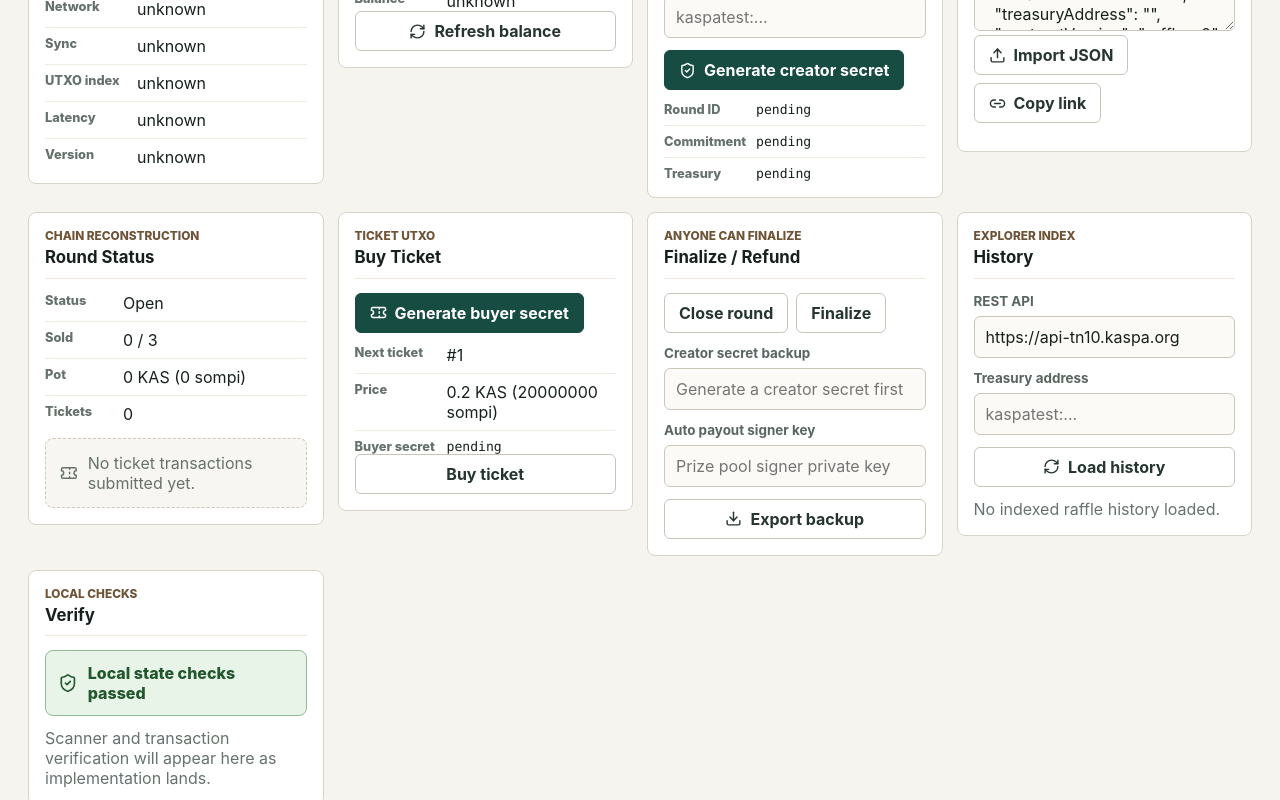
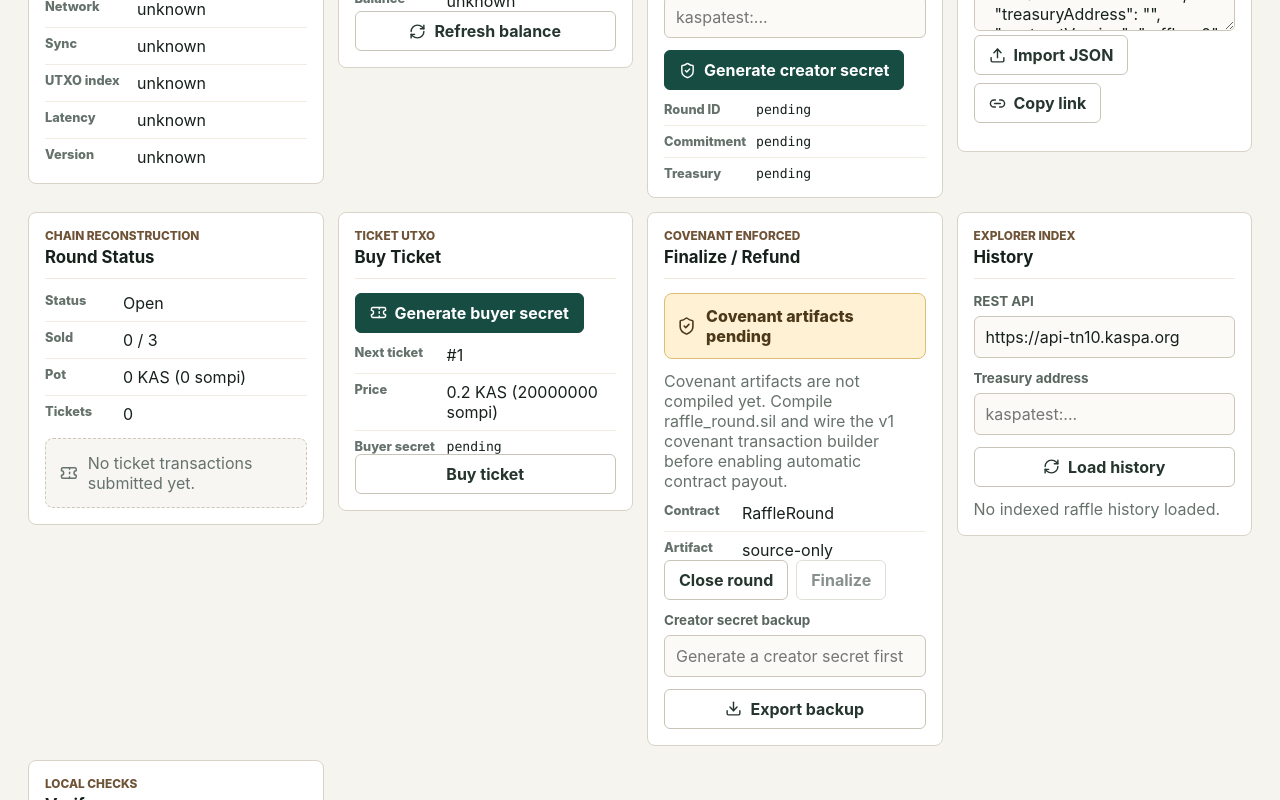
Before and after one commit to agang0311/kaswin, a React (Vite) app: page / in a window 1280 px wide. Shown: the part 474-1274 px from the top of the page. Built offline with nearby package versions, Linux system fonts and the light colour scheme.

Commit message:
Switch finalize path to covenant artifacts

```diff
--- a/src/app/App.tsx
+++ b/src/app/App.tsx
@@ -11,6 +11,7 @@ import {
   Ticket,
   Upload
 } from "lucide-react";
+import { assertRaffleCovenantReady, getRaffleCovenantStatus } from "../kaspa/covenant";
 import { loadRaffleHistory, type RaffleHistoryRound } from "../kaspa/history";
 import {
   connectBrowserRpc,
@@ -72,8 +73,7 @@ export function App() {
   const [chainMessage, setChainMessage] = useState("");
   const [chainError, setChainError] = useState("");
   const [isBuying, setIsBuying] = useState(false);
-  const [payoutPrivateKeyInput, setPayoutPrivateKeyInput] = useState("");
-  const [isPayingOut, setIsPayingOut] = useState(false);
+  const [isFinalizing, setIsFinalizing] = useState(false);
   const [historyApiBase, setHistoryApiBase] = useState("https://api-tn10.kaspa.org");
   const [historyAddress, setHistoryAddress] = useState("");
   const [historyRounds, setHistoryRounds] = useState<RaffleHistoryRound[]>([]);
@@ -81,7 +81,8 @@ export function App() {
   const [historyMessage, setHistoryMessage] = useState("");
   const [isLoadingHistory, setIsLoadingHistory] = useState(false);
   const isBuyingRef = useRef(false);
-  const isPayingOutRef = useRef(false);
+  const isFinalizingRef = useRef(false);
+  const covenantStatus = useMemo(() => getRaffleCovenantStatus(), []);
 
   const round = useMemo<RoundState>(() => {
     const ticketPrice = BigInt(metadata.ticketPrice || "0");
@@ -173,7 +174,6 @@ export function App() {
     setCreatorSecret(secret);
     setTickets([]);
     setFinalized(undefined);
-    setPayoutPrivateKeyInput("");
     setChainMessage("");
     setChainError("");
     setMetadata((current) => ({
@@ -279,12 +279,12 @@ export function App() {
     setChainError("");
     setChainMessage("");
 
-    if (isPayingOutRef.current) {
+    if (isFinalizingRef.current) {
       return;
     }
 
-    isPayingOutRef.current = true;
-    setIsPayingOut(true);
+    isFinalizingRef.current = true;
+    setIsFinalizing(true);
 
     try {
       if (finalized?.payoutTxId) {
@@ -292,13 +292,7 @@ export function App() {
         return;
       }
 
-      if (!rpcConnectionRef.current) {
-        throw new Error("Connect to a Kaspa wRPC node first.");
-      }
-
-      if (!payoutPrivateKeyInput.trim()) {
-        throw new Error("Prize pool signer key is required for automatic payout.");
-      }
+      assertRaffleCovenantReady();
 
       if (!creatorSecret) {
         throw new Error("Creator secret is required to finalize this round.");
@@ -316,6 +310,10 @@ export function App() {
 
       if (round.potAmount <= 0n) {
         throw new Error("Prize amount must be greater than zero.");
+      }
+
+      if (!rpcConnectionRef.current) {
+        throw new Error("Connect to a Kaspa wRPC node first.");
       }
 
       const randomSeed = await sha256Hex(`${creatorSecret}:${tickets.map((ticket) => ticket.buyerCommitment).join(":")}`);
@@ -341,39 +339,14 @@ export function App() {
         throw new Error("Set a ticket treasury address for this round.");
       }
 
-      const payoutWallet = await importBrowserTestWallet(payoutPrivateKeyInput, metadata.network || networkId);
-
-      if (payoutWallet.address !== treasuryAddress) {
-        throw new Error("Prize pool signer does not match the round treasury address.");
-      }
-
-      const payment = await sendKaspaPayment({
-        connection: rpcConnectionRef.current,
-        wallet: payoutWallet,
-        toAddress: nextFinalized.winnerAddress,
-        amountSompi: round.potAmount,
-        payload: encodePayload({
-          app: "kaspa-raffle-static",
-          type: "payout",
-          version: metadata.version,
-          roundId: metadata.roundId,
-          winnerTicketId: nextFinalized.winnerTicketId,
-          winnerAddress: nextFinalized.winnerAddress,
-          randomSeed: nextFinalized.randomSeed,
-          amount: round.potAmount.toString(),
-          createdAt: new Date().toISOString()
-        })
-      });
-      const txId = payment.txIds[payment.txIds.length - 1] ?? "";
-      const paidFinalized = { ...nextFinalized, payoutTxId: txId };
-
-      setFinalized(paidFinalized);
-      setChainMessage(`Winner #${paidFinalized.winnerTicketId} paid automatically: ${txId}`);
+      void treasuryAddress;
+      void nextFinalized;
+      throw new Error("Covenant finalize transaction builder is not wired yet.");
     } catch (error) {
-      setChainError(errorMessage(error, "Unable to finalize and pay prize."));
+      setChainError(errorMessage(error, "Unable to finalize covenant round."));
     } finally {
-      isPayingOutRef.current = false;
-      setIsPayingOut(false);
+      isFinalizingRef.current = false;
+      setIsFinalizing(false);
     }
   }
 
@@ -663,7 +636,22 @@ export function App() {
           </button>
         </Panel>
 
-        <Panel title="Finalize / Refund" eyebrow="Anyone can finalize">
+        <Panel title="Finalize / Refund" eyebrow="Covenant enforced">
+          <div className={covenantStatus.enabled ? "verify-box ok" : "verify-box"}>
+            <ShieldCheck size={20} />
+            <span>{covenantStatus.enabled ? "Covenant artifacts loaded" : "Covenant artifacts pending"}</span>
+          </div>
+          <p className="muted">{covenantStatus.message}</p>
+          <dl className="stat-list dense">
+            <div>
+              <dt>Contract</dt>
+              <dd>{covenantStatus.contract}</dd>
+            </div>
+            <div>
+              <dt>Artifact</dt>
+              <dd>{covenantStatus.status}</dd>
+            </div>
+          </dl>
           <div className="button-row">
             <button type="button" className="secondary">
               Close round
@@ -672,23 +660,14 @@ export function App() {
               type="button"
               className="secondary"
               onClick={handleFinalizeLocal}
-              disabled={Boolean(finalized?.payoutTxId) || isPayingOut}
+              disabled={!covenantStatus.enabled || Boolean(finalized?.payoutTxId) || isFinalizing}
             >
-              {isPayingOut ? "Paying..." : "Finalize"}
+              {isFinalizing ? "Finalizing..." : "Finalize"}
             </button>
           </div>
           <label className="field">
             <span>Creator secret backup</span>
             <input readOnly value={creatorSecret} placeholder="Generate a creator secret first" />
-          </label>
-          <label className="field">
-            <span>Auto payout signer key</span>
-            <input
-              value={payoutPrivateKeyInput}
-              onChange={(event) => setPayoutPrivateKeyInput(event.target.value)}
-              placeholder="Prize pool signer private key"
-              type="password"
-            />
           </label>
           {finalized ? (
             <dl className="stat-list">
--- /dev/null
+++ b/src/contracts/compiled/raffle-round.manifest.json
@@ -0,0 +1,16 @@
+{
+  "contract": "RaffleRound",
+  "network": "testnet-12",
+  "source": "../raffle_round.sil",
+  "compiler": "kaspanet/silverscript",
+  "status": "source-only",
+  "compiledAt": null,
+  "artifactVersion": null,
+  "script": null,
+  "abi": null,
+  "notes": [
+    "This manifest intentionally contains no script bytecode yet.",
+    "Compile src/contracts/raffle_round.sil with kaspanet/silverscript before enabling covenant transactions.",
+    "Do not treat the legacy P2PK payout test harness as a covenant implementation."
+  ]
+}
--- /dev/null
+++ b/src/kaspa/covenant.ts
@@ -0,0 +1,41 @@
+import raffleRoundManifest from "../contracts/compiled/raffle-round.manifest.json";
+
+export interface CovenantArtifactStatus {
+  enabled: boolean;
+  contract: string;
+  network: string;
+  status: string;
+  message: string;
+}
+
+interface RaffleRoundManifest {
+  contract: string;
+  network: string;
+  status: string;
+  script: string | null;
+  abi: unknown;
+}
+
+const manifest = raffleRoundManifest as RaffleRoundManifest;
+
+export function getRaffleCovenantStatus(): CovenantArtifactStatus {
+  const enabled = manifest.status === "compiled" && Boolean(manifest.script) && Boolean(manifest.abi);
+
+  return {
+    enabled,
+    contract: manifest.contract,
+    network: manifest.network,
+    status: manifest.status,
+    message: enabled
+      ? "Covenant artifacts are available. Finalize will build a Toccata covenant spend."
+      : "Covenant artifacts are not compiled yet. Compile raffle_round.sil and wire the v1 covenant transaction builder before enabling automatic contract payout."
+  };
+}
+
+export function assertRaffleCovenantReady(): void {
+  const status = getRaffleCovenantStatus();
+
+  if (!status.enabled) {
+    throw new Error(status.message);
+  }
+}
```
Also changed, not shown: src/contracts/README.md, 3 other files (tests, documents, lock files or other folders).
